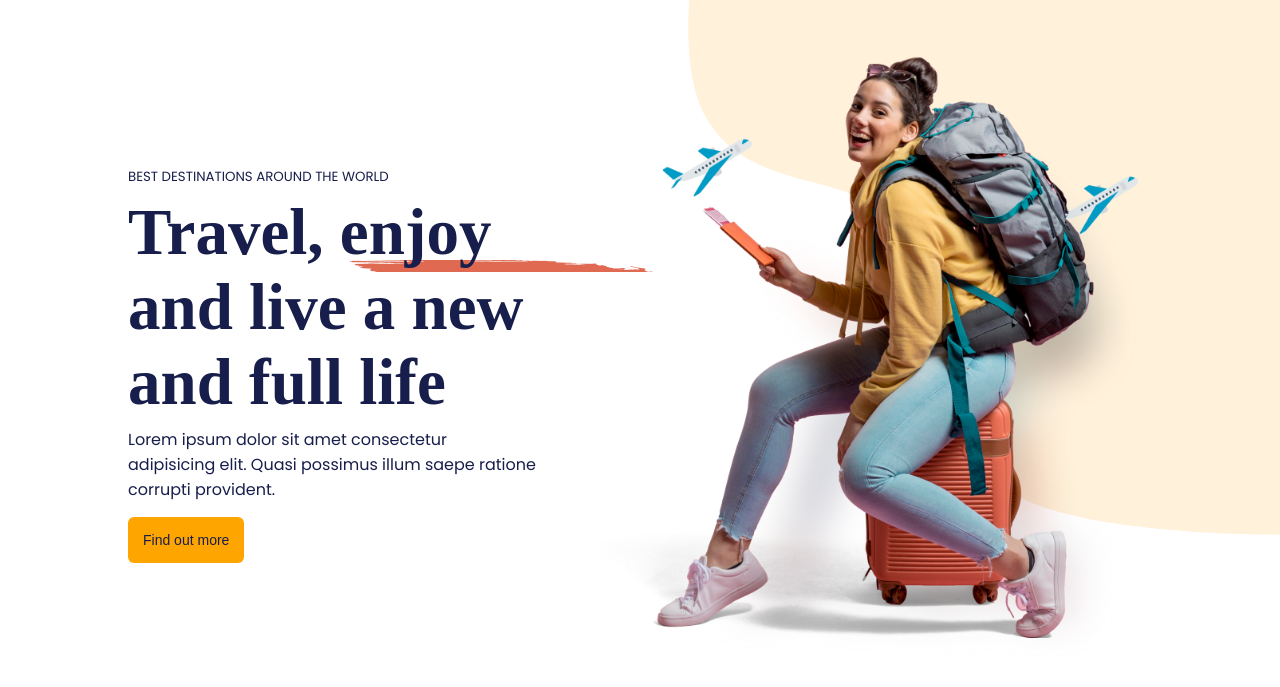
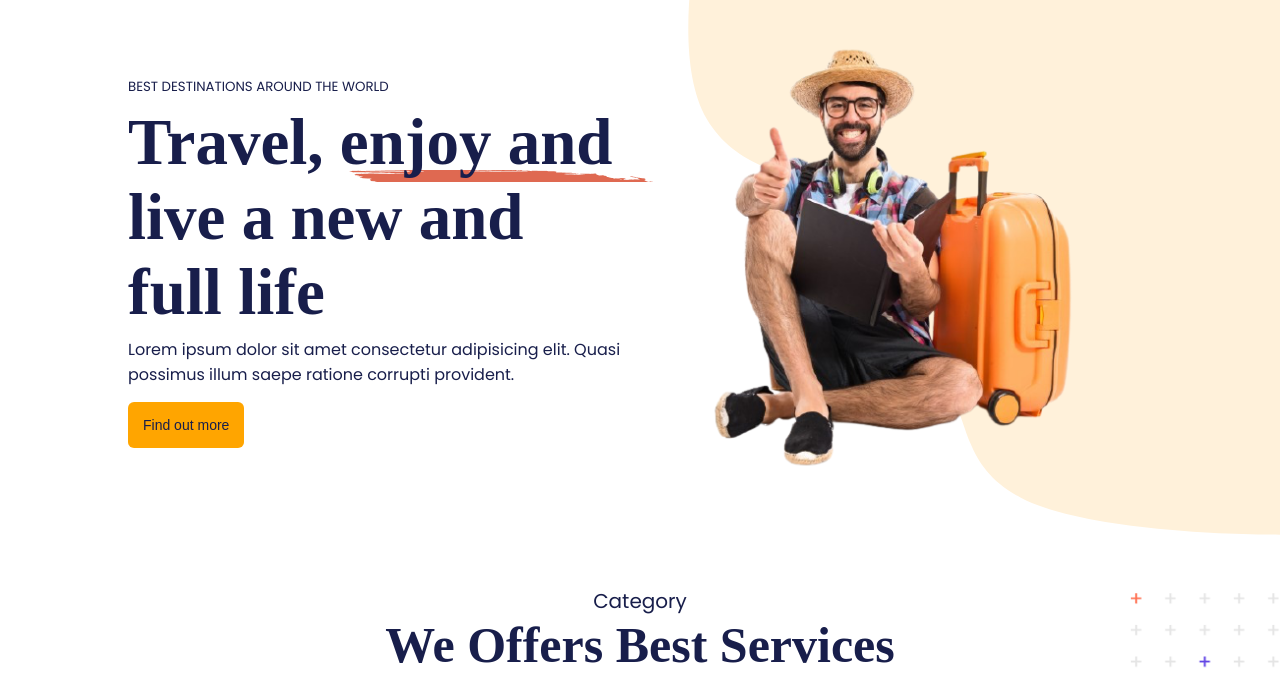
Before and after one commit to shakil232/Travel-Agency-Landing-Page, a plain HTML site: page index.html in a window 1280 px wide. Shown: the part 65-752 px from the top of the page. Drawn offline with Linux system fonts and the light colour scheme; a web font is replaced by a local one.

Commit message:
fully done

```diff
--- a/index.html
+++ b/index.html
@@ -55,7 +55,7 @@
             <button class="find-btn">Find out more</button>
         </div>
         <div class="intro-img">
-            <img src="images/intro-img/women-travelling.png" alt="intro-pic">
+            <img src="images/intro-img/hero-travelling-bg.png" alt="intro-pic">
         </div>
     </header>
     <!-- End Intro Section  -->
--- a/main.css
+++ b/main.css
@@ -93,7 +93,7 @@ label #open-btn{
 .intro-section{
     display: flex;
     align-items: center;
-    padding-top: 40px ;
+    padding-top: 10px ;
 }
 .intro-small{
     color: #181E4B;
```
Also changed, not shown: images/intro-img/115-1152641_transparent-travel-people-png-png-download.png (deleted), images/intro-img/20296443-woman-travelling-around-world.jpg (deleted), images/intro-img/depositphotos_70940691-stock-illustration-traveling-girl.jpg (deleted), images/intro-img/hero-travelling-bg.png (added), images/intro-img/women-travelling.png (deleted), images/markdwon/travel-agency-full-scnst.png (added), images/markdwon/travel-agency-responsive.png (added), images/res/travel.png (deleted), 1 other file.
